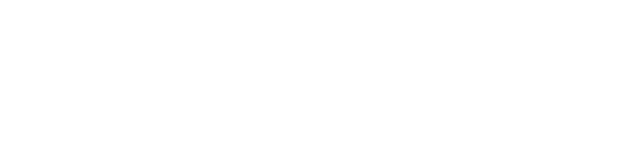
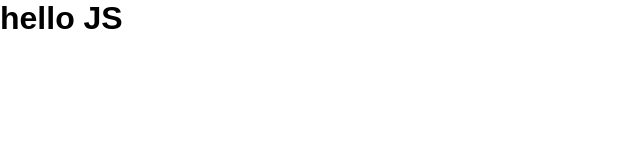
Before and after one commit to Rahulchouhan100/50-days-50-project, a plain HTML site: page 50dayspoject/index.html in a window 1280 px wide. Shown: the whole page, without its empty margins (0-640 px from the left). Drawn offline with Linux system fonts and the light colour scheme.

Commit message:
pull request checking

```diff
--- a/50dayspoject/index.html
+++ b/50dayspoject/index.html
@@ -7,7 +7,7 @@
     <link rel="stylesheet" href="./index.css">
 </head>
 <body>
-
+    <h1>hello JS</h1>
 
     <script src="./index.js"></script>
 </body>
```
